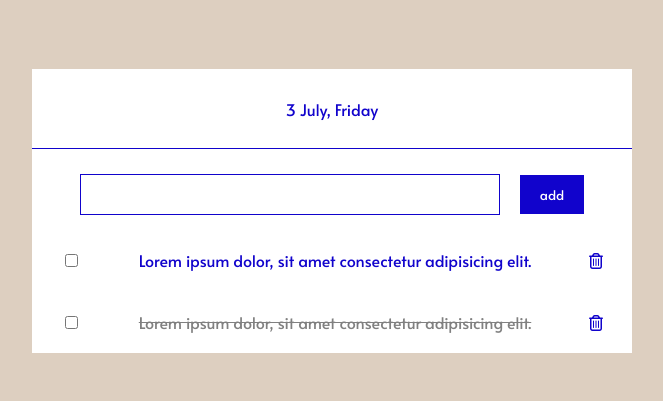
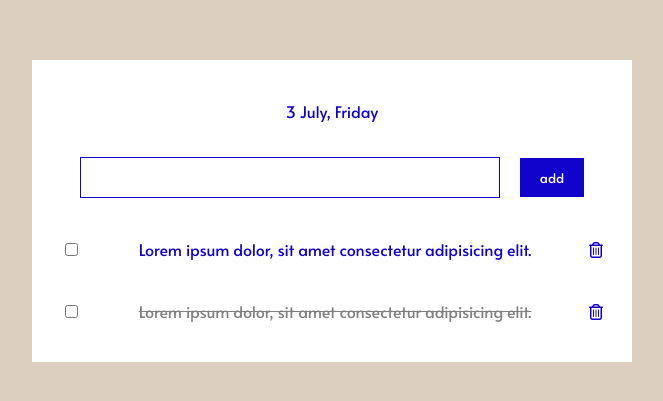
Before and after one commit to hannah-ch/todolist, a plain HTML site: page index.html in a window 1280 px wide. Shown: the part 189-590 px from the top of the page, without its empty margins (308-971 px from the left). Drawn offline with Linux system fonts and the light colour scheme.

Commit message:
tab modify 2>>4

```diff
--- a/style.css
+++ b/style.css
@@ -26,15 +26,15 @@ div.wrapper {
   top: 50%;
   left: 50%;
   transform: translate(-50%, -50%);
+  padding: 0 0 20px 0;
 }
 
 div.wrapper header,
 div.wrapper .addTask {
-  height: 80px;
+  padding: 40px 0px 5px 0px;
   display: flex;
   align-items: center;
   justify-content: center;
-  border-bottom: 1px solid #1103cc;
 }
 
 div.wrapper .addTask {
```
Also changed, not shown: index.html (indentation only).
